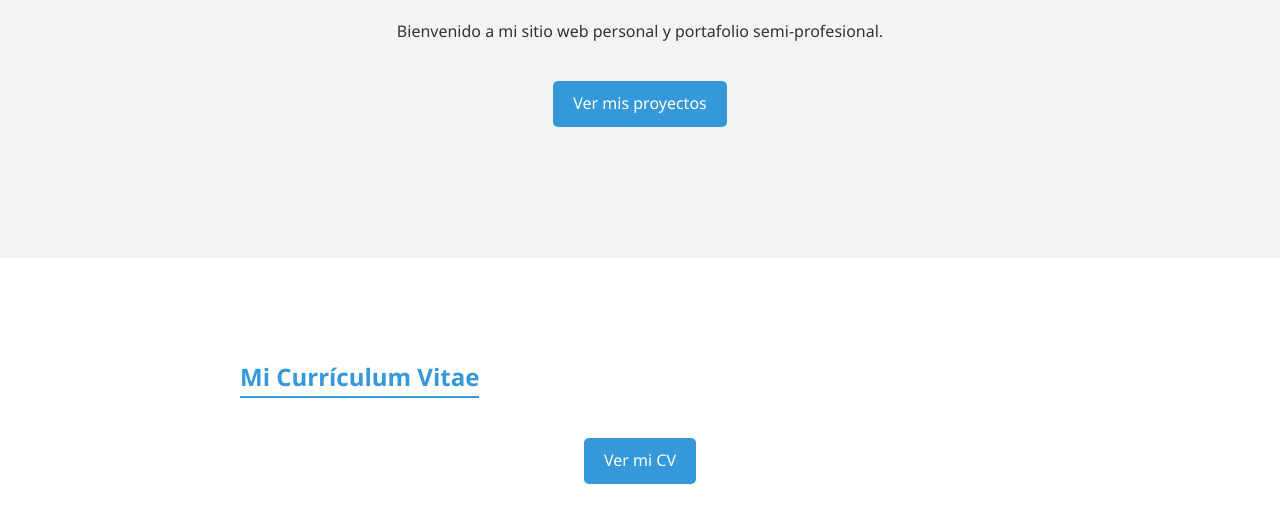
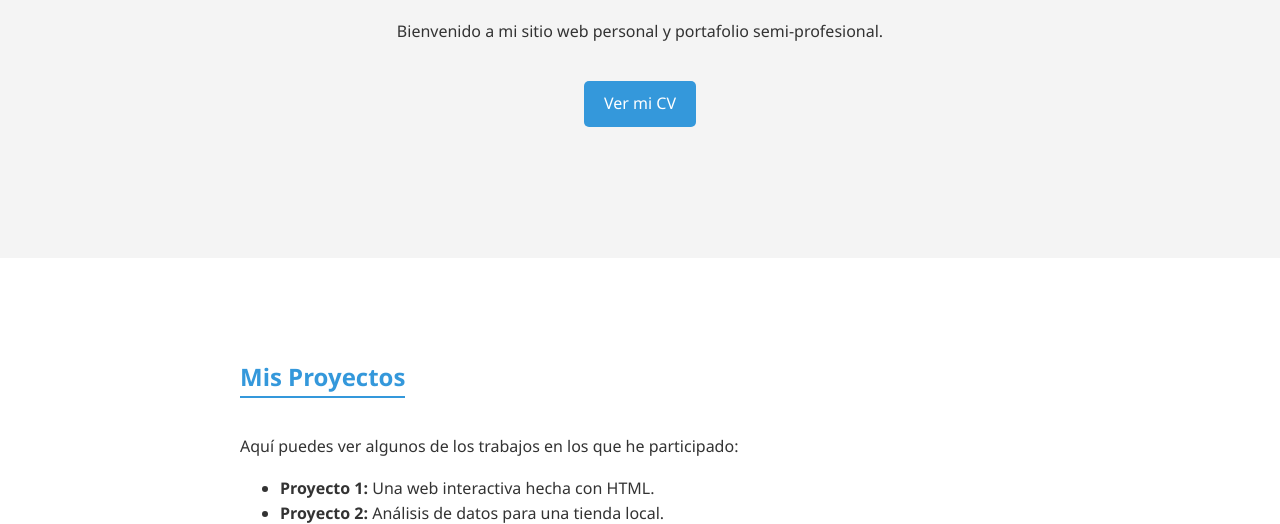
Before and after one commit to lugiem/lugiem.github.io, a plain HTML site: page index.html in a window 1280 px wide. Shown: the part 282-806 px from the top of the page. Drawn offline with Linux system fonts and the light colour scheme.

Commit message:
Update index.html

```diff
--- a/index.html
+++ b/index.html
@@ -109,7 +109,7 @@
     <nav>
         <ul>
             <li><a href="#inicio">Inicio</a></li>
-            <li><a href="#cv">Mi CV</a></li>
+            <li><a href="https://lugiem.github.io/cv.html">Mi CV</a></li>
             <li><a href="#proyectos">Proyectos</a></li>
             <li><a href="#contacto">Contacto</a></li>
         </ul>
@@ -118,16 +118,8 @@
     <header id="inicio">
         <h1>¡Hola! Soy Miguel Caballero</h1>
         <p>Bienvenido a mi sitio web personal y portafolio semi-profesional.</p>
-        <a href="#proyectos" class="btn-proyectos">Ver mis proyectos</a>
+        <a href="https://lugiem.github.io/cv.html" target="_blank" class="btn-proyectos">Ver mi CV</a>
     </header>
-
-    <section id="cv" class="container">
-        <h2>Mi Currículum Vitae</h2>
-       <center>
-            <a href="https://lugiem.github.io/cv.html" target="_blank" class="btn-proyectos">Ver mi CV</a>
-       </center>
-    </section>
-
     <section id="proyectos" class="container">
         <h2>Mis Proyectos</h2>
         <p>Aquí puedes ver algunos de los trabajos en los que he participado:</p>
```
